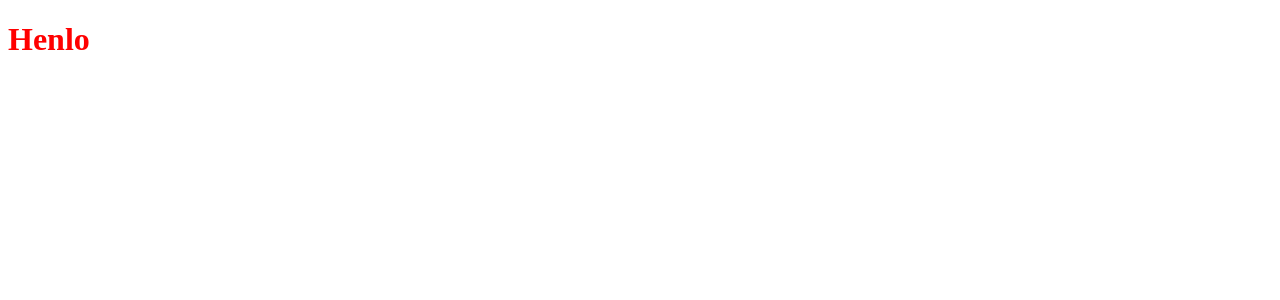
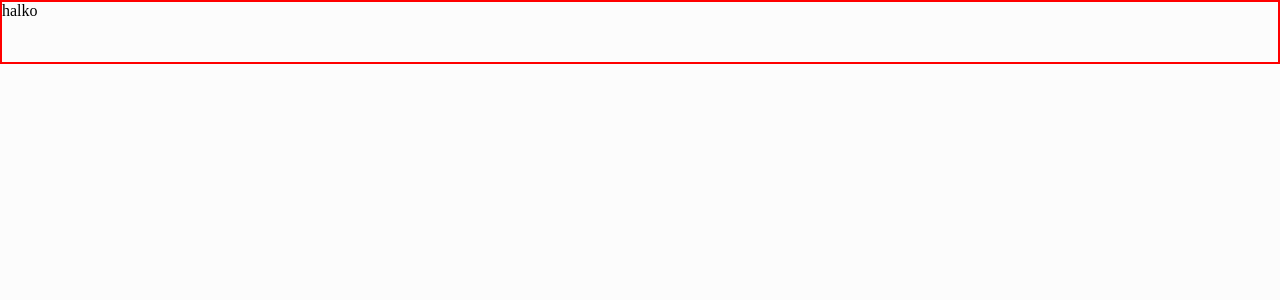
Before and after one commit to szymonzawrotny/hiBeauty, a Next.js app in the folder client/: page / in a window 1280 px wide. Shown: the top 300 px of the page. Built offline with nearby package versions, Linux system fonts and the light colour scheme.

Commit message:
add basic structure

```diff
--- /dev/null
+++ b/client/app/about/page.tsx
@@ -0,0 +1,4 @@
+const Home = () => {
+  return <div className="app about">about</div>;
+};
+export default Home;
--- /dev/null
+++ b/client/app/contact/page.tsx
@@ -0,0 +1,4 @@
+const Home = () => {
+  return <div className="app contact">contact</div>;
+};
+export default Home;
--- /dev/null
+++ b/client/app/events/page.tsx
@@ -0,0 +1,4 @@
+const Home = () => {
+  return <div className="app contact">contact</div>;
+};
+export default Home;
--- /dev/null
+++ b/client/app/exhibitions/page.tsx
@@ -0,0 +1,4 @@
+const Home = () => {
+  return <div className="app exhibitions">exhibitions</div>;
+};
+export default Home;
--- a/client/app/page.tsx
+++ b/client/app/page.tsx
@@ -1,10 +1,9 @@
-import { Header } from "@/components/Header";
+import "@/app/style.scss"
+import Header from "@/components/header/Header";
 
 const Home = () => {
-  return (
-    <div className="app">
-      <Header/>
-    </div>
-  );
+  return <div className="app main">
+    <Header/>
+  </div>;
 };
 export default Home;
--- /dev/null
+++ b/client/app/style.scss
@@ -0,0 +1,10 @@
+* {
+  margin: 0;
+  padding: 0;
+  box-sizing: border-box;
+}
+
+.app.main{
+    background-color: #fcfcfc;
+    min-height: 100svh;
+}
--- a/client/components/Header.tsx
+++ /dev/null
@@ -1,2 +0,0 @@
-import '@/style/header.scss';
-export const Header = () => <h1>Henlo</h1>;
--- /dev/null
+++ b/client/components/header/Header.style.scss
@@ -0,0 +1,4 @@
+.header{
+    border:2px solid red;
+    height: clamp(50px,8svh,80px);
+}
--- /dev/null
+++ b/client/components/header/Header.tsx
@@ -0,0 +1,6 @@
+import "@/components/header/Header.style.scss"
+const Header = () => {
+  return <div className="header">halko</div>;
+};
+
+export default Header;
--- a/client/style/header.scss
+++ /dev/null
@@ -1,3 +0,0 @@
-h1 {
-  color: red;
-}
```
Also changed, not shown: 1 other file (tests, documents, lock files or other folders).
